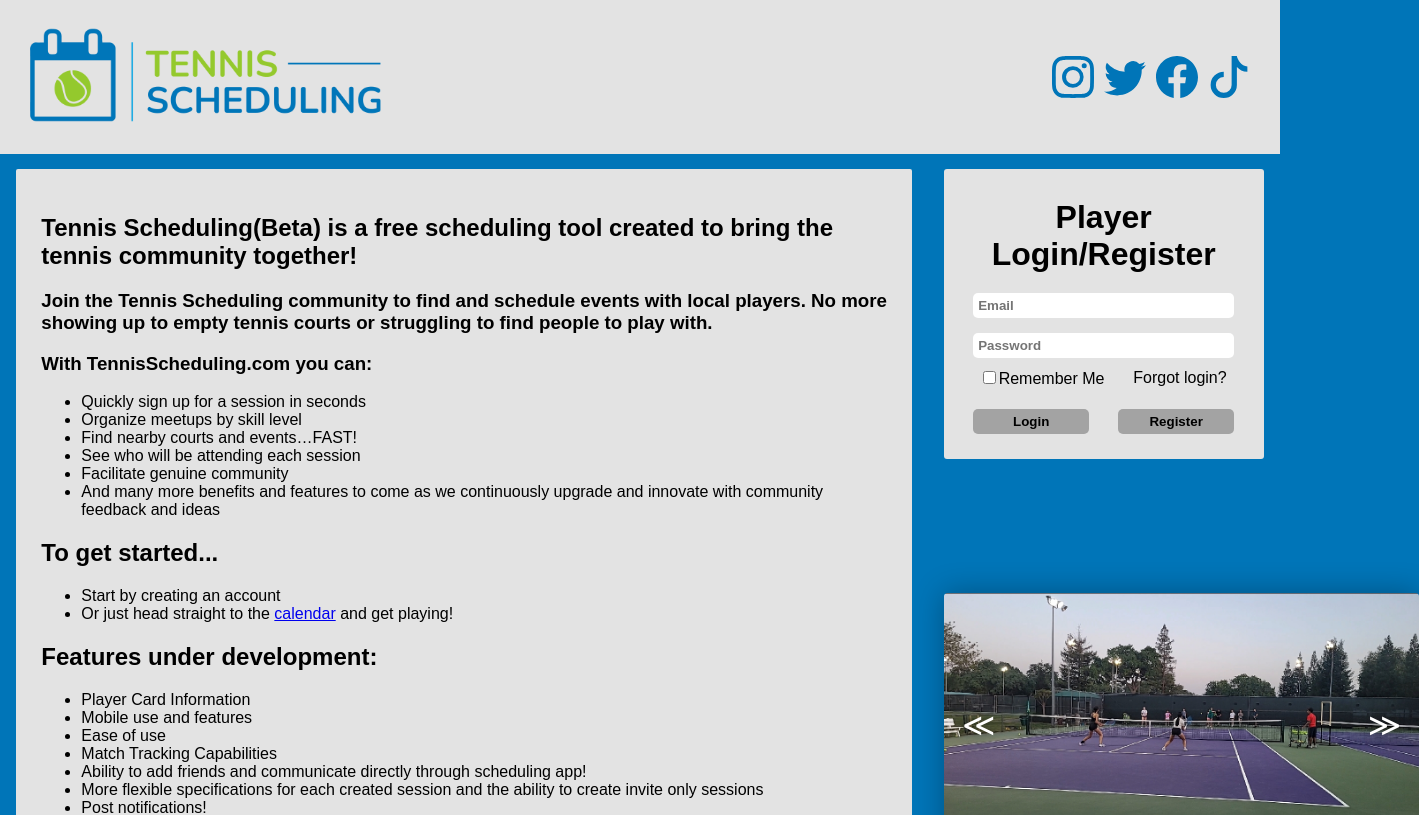
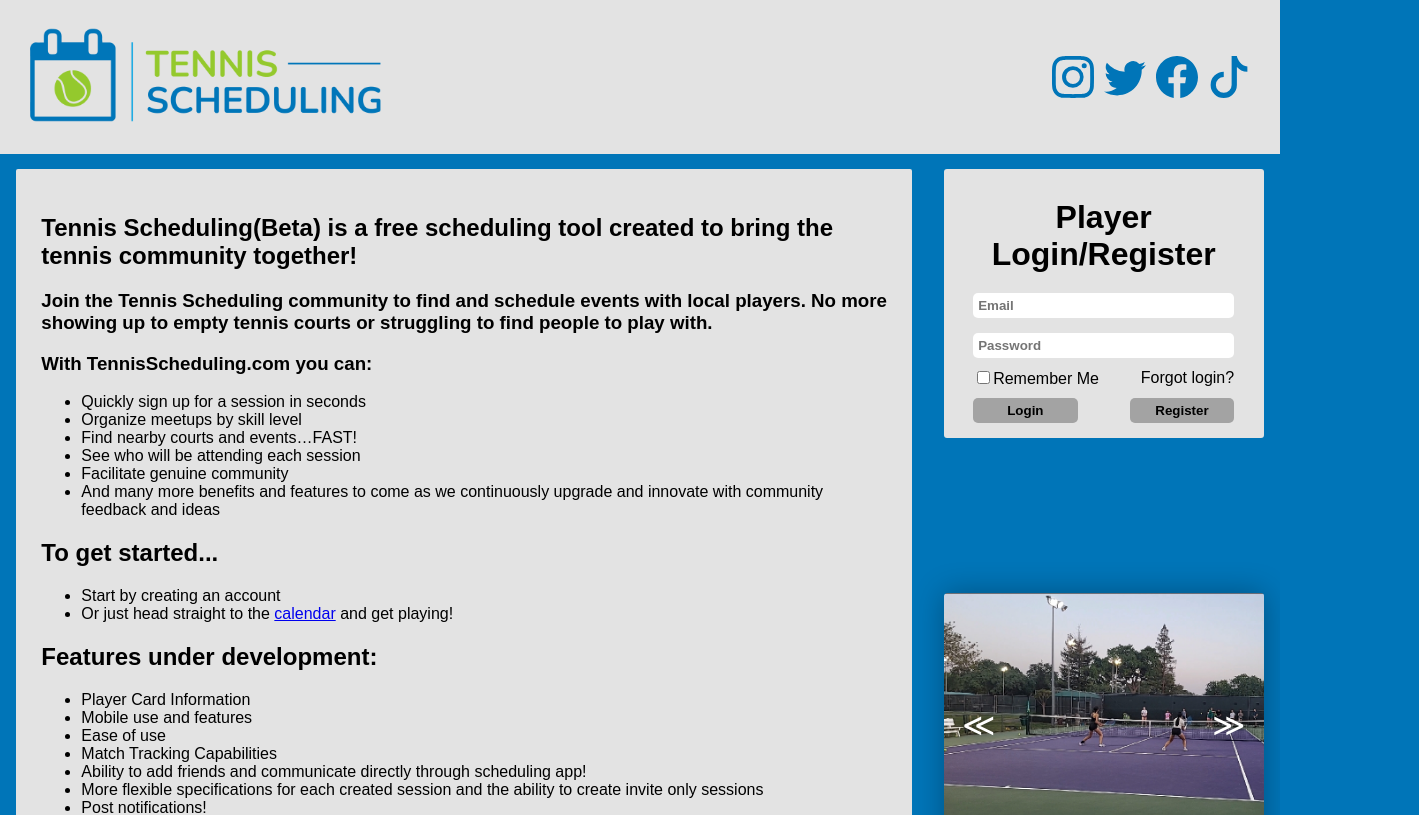
Before and after one commit to maxwellc2003/tennis-scheduling, a React (Create React App) app in the folder client/: page / in a window 1280 px wide. Shown: the top 815 px of the page, 1419 px wide, since content can reach past the window. Built offline with nearby package versions, Linux system fonts and the light colour scheme; grey boxes are pictures that could not be loaded.

Commit message:
login capabilities

```diff
--- a/client/package.json
+++ b/client/package.json
@@ -1,8 +1,8 @@
 {
-  "name": "ourchat",
+  "name": "tennisscheduling",
   "version": "0.1.0",
   "private": true,
-  "proxy": "http://localhost:3000/",
+  "proxy": "http://localhost:3001/",
   "homepage": ".",
   "dependencies": {
     "@apollo/client": "^3.3.16",
--- a/client/src/assets/css/login.css
+++ b/client/src/assets/css/login.css
@@ -1,3 +1,38 @@
 .form-element {
     margin: 5px 0 10px 0;
 }
+
+.login-form {
+    display: flex;
+    flex-direction: column;
+    align-items: center;
+}
+
+.remember-or-forgot {
+    width: 90%;
+    display: flex;
+    align-items: center;
+    justify-content: space-between;
+}
+
+.login-form-button-container {
+    display: flex;
+    width: 90%;
+    justify-content: space-between;
+}
+
+.login-form-button {
+  width: 40%;
+  margin: 10px 0 0 0;
+  padding: 5px;
+  border: none;
+  font-weight: 700;
+  border-radius: 5px;
+  background-color: rgb(163, 163, 163);
+}
+
+.login-form-button:hover {
+  cursor: pointer;
+  background-color: var(--text-hover-color);
+  color: #fff;
+}
--- a/client/src/assets/css/slider.css
+++ b/client/src/assets/css/slider.css
@@ -1,7 +1,7 @@
 #slider {
     border-radius: 3px;
     position: relative;
-    width: 475.750px;
+    width: 100%;
     height: 265px;
     overflow: hidden;
     box-shadow: 0 0 30px rgba(0, 0, 0, 0.3);
--- a/client/src/assets/js/calendar.js
+++ b/client/src/assets/js/calendar.js
@@ -227,7 +227,7 @@ function displayEventData(date, data, filter) {
 
   for (let i = 0; i < length; i++) {
     // MONDAY
-    if (data[i].date == monday) {
+    if (data[i].date === monday) {
       let containerEl = document.getElementById("eventContainer1");
       let cardEl = document.createElement("div");
       let timeEl = document.createElement("h5");
@@ -239,7 +239,7 @@ function displayEventData(date, data, filter) {
       }
 
       if (filter != null) {
-        if (data[i].location == filter) {
+        if (data[i].location === filter) {
           timeEl.textContent = data[i].time;
           cardEl.classList.add("card");
           numberAttendingEl.textContent = data[i].event_users.length;
@@ -279,7 +279,7 @@ function displayEventData(date, data, filter) {
     }
 
     // TUESDAY
-    if (data[i].date == tuesday) {
+    if (data[i].date === tuesday) {
       let containerEl = document.getElementById("eventContainer2");
       let cardEl = document.createElement("div");
       let timeEl = document.createElement("h5");
@@ -291,7 +291,7 @@ function displayEventData(date, data, filter) {
       }
 
       if (filter != null) {
-        if (data[i].location == filter) {
+        if (data[i].location === filter) {
           timeEl.textContent = data[i].time;
           cardEl.classList.add("card");
           numberAttendingEl.textContent = data[i].event_users.length;
@@ -331,7 +331,7 @@ function displayEventData(date, data, filter) {
     }
 
     // WEDNESDAY
-    if (data[i].date == wednesday) {
+    if (data[i].date === wednesday) {
       let containerEl = document.getElementById("eventContainer3");
       let cardEl = document.createElement("div");
       let timeEl = document.createElement("h5");
@@ -343,7 +343,7 @@ function displayEventData(date, data, filter) {
       }
 
       if (filter != null) {
-        if (data[i].location == filter) {
+        if (data[i].location === filter) {
           timeEl.textContent = data[i].time;
           cardEl.classList.add("card");
           numberAttendingEl.textContent = data[i].event_users.length;
@@ -383,7 +383,7 @@ function displayEventData(date, data, filter) {
     }
 
     // THURSDAY
-    if (data[i].date == thursday) {
+    if (data[i].date === thursday) {
       let containerEl = document.getElementById("eventContainer4");
       let cardEl = document.createElement("div");
       let timeEl = document.createElement("h5");
@@ -395,7 +395,7 @@ function displayEventData(date, data, filter) {
       }
 
       if (filter != null) {
-        if (data[i].location == filter) {
+        if (data[i].location === filter) {
           timeEl.textContent = data[i].time;
           cardEl.classList.add("card");
           numberAttendingEl.textContent = data[i].event_users.length;
@@ -435,7 +435,7 @@ function displayEventData(date, data, filter) {
     }
 
     // FRIDAY
-    if (data[i].date == friday) {
+    if (data[i].date === friday) {
       let containerEl = document.getElementById("eventContainer5");
       let cardEl = document.createElement("div");
       let timeEl = document.createElement("h5");
@@ -447,7 +447,7 @@ function displayEventData(date, data, filter) {
       }
 
       if (filter != null) {
-        if (data[i].location == filter) {
+        if (data[i].location === filter) {
           timeEl.textContent = data[i].time;
           cardEl.classList.add("card");
           numberAttendingEl.textContent = data[i].event_users.length;
@@ -487,7 +487,7 @@ function displayEventData(date, data, filter) {
     }
 
     // SATURDAY
-    if (data[i].date == saturday) {
+    if (data[i].date === saturday) {
       let containerEl = document.getElementById("eventContainer6");
       let cardEl = document.createElement("div");
       let timeEl = document.createElement("h5");
@@ -499,7 +499,7 @@ function displayEventData(date, data, filter) {
       }
 
       if (filter != null) {
-        if (data[i].location == filter) {
+        if (data[i].location === filter) {
           timeEl.textContent = data[i].time;
           cardEl.classList.add("card");
           numberAttendingEl.textContent = data[i].event_users.length;
@@ -539,7 +539,7 @@ function displayEventData(date, data, filter) {
     }
 
     // SUNDAY
-    if (data[i].date == sunday) {
+    if (data[i].date === sunday) {
       let containerEl = document.getElementById("eventContainer7");
       let cardEl = document.createElement("div");
       let timeEl = document.createElement("h5");
@@ -551,7 +551,7 @@ function displayEventData(date, data, filter) {
       }
 
       if (filter != null) {
-        if (data[i].location == filter) {
+        if (data[i].location === filter) {
           timeEl.textContent = data[i].time;
           cardEl.classList.add("card");
           numberAttendingEl.textContent = data[i].event_users.length;
--- a/client/src/components/Captcha/index.js
+++ b/client/src/components/Captcha/index.js
@@ -10,8 +10,10 @@ const Footer = () => {
       <canvas id="captcha">captcha text</canvas>
       <input id="textBox" type="text" name="text" />
       <div id="buttons">
-        <input id="submitButton" type="submit" />
-        <button id="refreshButton" type="submit">
+        <button id="submitButton" type="button">
+          Submit
+        </button>
+        <button id="refreshButton" type="button">
           Refresh
         </button>
       </div>
--- a/client/src/components/Footer/index.js
+++ b/client/src/components/Footer/index.js
@@ -10,7 +10,7 @@ const Footer = () => {
     <div><a className="footer-btn">Contact Us</a></div>
     <div><a className="footer-btn">Support Us</a></div>
     <div><a className="footer-btn">News</a><a> | </a><a className="footer-btn">Team</a></div>
-    <div><a href="/privacypolicy" className="footer-btn">Privacy Terms</a></div>
+    <div><a className="footer-btn">Privacy Terms</a></div>
   </footer>
   );
 };
--- a/client/src/components/Header/index.js
+++ b/client/src/components/Header/index.js
@@ -8,7 +8,7 @@ const Header = () => {
   return (
     <header>
     <div className="header-left">
-      <a href="/" ><img src={Banner} ></img></a>
+      <a href="/" ><img src={Banner} alt=""></img></a>
     </div>
     <div className="header-right">
       <svg xmlns="http://www.w3.org/2000/svg" width="42" height="42" fill="currentColor" className="bi bi-help header-icon"
--- a/client/src/components/Login/index.js
+++ b/client/src/components/Login/index.js
@@ -1,35 +1,71 @@
-import React from "react";
+import React, { useState } from "react";
+import { useMutation } from "@apollo/client";
+import { LOGIN_USER } from "../../utils/mutations";
+import Auth from "../../utils/auth";
 
-import "../../assets/css/login.css"
+import "../../assets/css/login.css";
 
 const Login = () => {
+  const [formState, setFormState] = useState({ email: "", password: "" });
+  const [login, { error }] = useMutation(LOGIN_USER);
+
+  const handleChange = (event) => {
+    const { name, value } = event.target;
+
+    setFormState({
+      ...formState,
+      [name]: value,
+    });
+  };
+
+  const handleFormSubmit = async (event) => {
+    event.preventDefault();
+
+    try {
+      const { data } = await login({
+        variables: { ...formState },
+      });
+
+      Auth.login(data.login.token);
+    } catch (err) {
+      console.error(err);
+    }
+
+    setFormState({
+      email: "",
+      password: "",
+    });
+  };
+
   return (
     <div className="form-wrapper">
       <h1>Player Login/Register</h1>
       <div>
-        <form>
+        <form onSubmit={handleFormSubmit} className="login-form">
           <input
             className="form-element email"
-            type="text"
-            id="email-login"
+            name="email"
+            type="email"
+            id="email"
             placeholder="Email"
+            value={formState.email}
+            onChange={handleChange}
           />
-        </form>
-        <form>
           <input
             className="form-element password"
-            type="text"
-            id="password-login"
+            name="password"
+            type="password"
+            id="password"
+            value={formState.password}
+            onChange={handleChange}
             placeholder="Password"
           />
-        </form>
-        <form className="remember-me">
+          <div className="remember-or-forgot">
             <div>
               <input
                 type="checkbox"
                 id="remember-me"
                 name="remember-me"
-              value="Boat"
               ></input>
               <label className="remember-me-label" htmlFor="remember-me">
                 Remember Me
@@ -38,24 +74,28 @@ const Login = () => {
             <div>
               <p className="forgot-login">Forgot login?</p>
             </div>
-        </form>
-
-        <div className="login-wrapper-wrapper">
+          </div>
+          <div className="login-form-button-container">
             <button
               id="login-button"
-            className="button form-element"
-            type="button"
+              className="login-form-button"
+              type="submit"
             >
               Login
             </button>
+
             <button
               href="/signup"
               id="register-button"
-            className="button form-element"
+              className="login-form-button"
               type="button"
-          > Register
+            >
+              {" "}
+              Register
             </button>
           </div>
+        </form>
+        {error && <div>Login unsuccessful</div>}
       </div>
     </div>
   );
--- a/client/src/components/Slider/index.js
+++ b/client/src/components/Slider/index.js
@@ -21,35 +21,35 @@ const Slider = () => {
             <img
               id="mainpage01"
               src={MainPage01}
-              alt="A picture of people playing tennis"
+              alt="People playing tennis"
             />
           </li>
           <li>
             <img
               id="mainpage02"
               src={MainPage02}
-              alt="A picture of a tennis court"
+              alt="Scenic tennis court at Del Norte clubhouse"
             />
           </li>
           <li>
             <img
               id="mainpage03"
               src={MainPage03}
-              alt="A picture of a tennis court"
+              alt="Scenic tennis court at Del Norte clubhouse"
             />
           </li>
           <li>
             <img
               id="mainpage04"
               src={MainPage04}
-              alt="A picture of people playing tennis"
+              alt="People playing tennis"
             />
           </li>
           <li>
             <img
               id="mainpage05"
               src={MainPage05}
-              alt="A picture of people playing tennis"
+              alt="People playing tennis"
             />
           </li>
         </ul>
--- a/client/src/pages/Calendar.js
+++ b/client/src/pages/Calendar.js
@@ -53,7 +53,7 @@ const Home = () => {
               </div>
               <div className="calendar-header-date">
                 <i id="arrow-left" className="arrow left"></i>
-                <h1 id="current-week-header" className="current-week"></h1>
+                <h1 id="current-week-header" className="current-week">placeholder</h1>
                 <i id="arrow-right" className="arrow right"></i>
               </div>
 
@@ -106,7 +106,7 @@ const Home = () => {
             <div className="calendar-footer">
               <div className="calendar-footer-date">
                 <i id="arrow-left1" className="arrow left"></i>
-                <h1 id="current-week-footer" className="current-week"></h1>
+                <h1 id="current-week-footer" className="current-week">placeholder</h1>
                 <i id="arrow-right1" className="arrow right"></i>
               </div>
             </div>
--- a/package.json
+++ b/package.json
@@ -1,9 +1,8 @@
 {
-  "name": "ourchat",
+  "name": "tennisscheduling",
   "version": "1.0.0",
   "description": "",
   "main": "index.js",
-  "homepage": ".",
   "scripts": {
     "develop": "concurrently \"cd server && npm run watch\" \"cd client && npm start\"",
     "start": "cd server && node server.js",
```
Also changed, not shown: 1 other file (tests, documents, lock files or other folders). Lines whose indentation alone changed are shown as unchanged.
